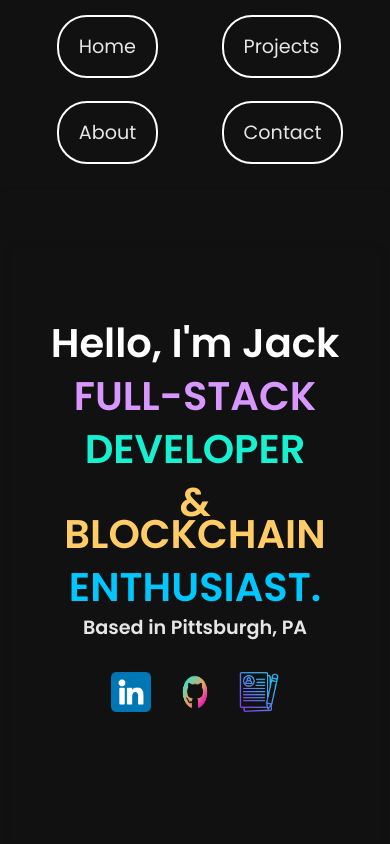
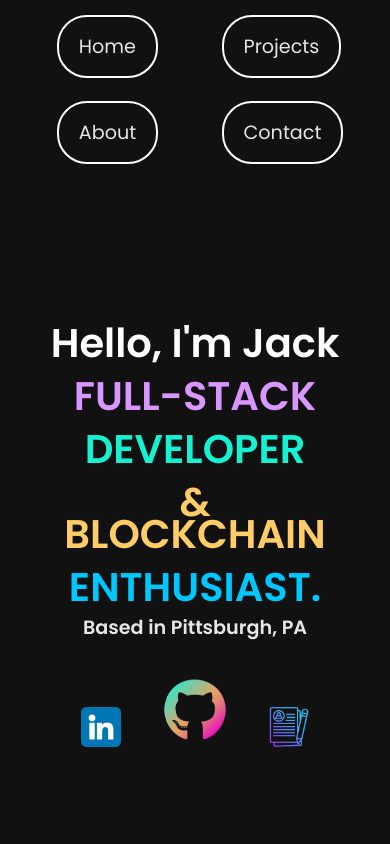
Before and after one commit to AverageNftEnjoyer/JackPortfolio, a website: page mobile.html in a window 390 px wide. Shown: the top 844 px of the page. Drawn offline with Linux system fonts and the light colour scheme.

Commit message:
git push M34

```diff
--- a/mobile.css
+++ b/mobile.css
@@ -198,6 +198,16 @@
     width: 40px;
     height: 40px;
     margin: 10px;
+  }
+  .github-icon {
+    width: 100px; /* Make the icon wider */
+    height: auto; /* Keep the height proportional */
+    transition: transform 0.3s ease; /* Keep the hover effect */
+  }
+
+  /* Optional hover effect to make it visually consistent */
+  .github-icon:hover {
+    transform: scale(1.05); /* Slight scale on hover */
   }
 
   .icon:hover {
--- a/mobile.html
+++ b/mobile.html
@@ -55,7 +55,7 @@
               <img
                 src="./assets/rainbowgithub.png"
                 alt="My Github profile"
-                class="icon move-on-hover"
+                class="icon move-on-hover github-icon"
                 onclick="location.href='https://github.com/AverageNftEnjoyer'"
               />
               <img
```
